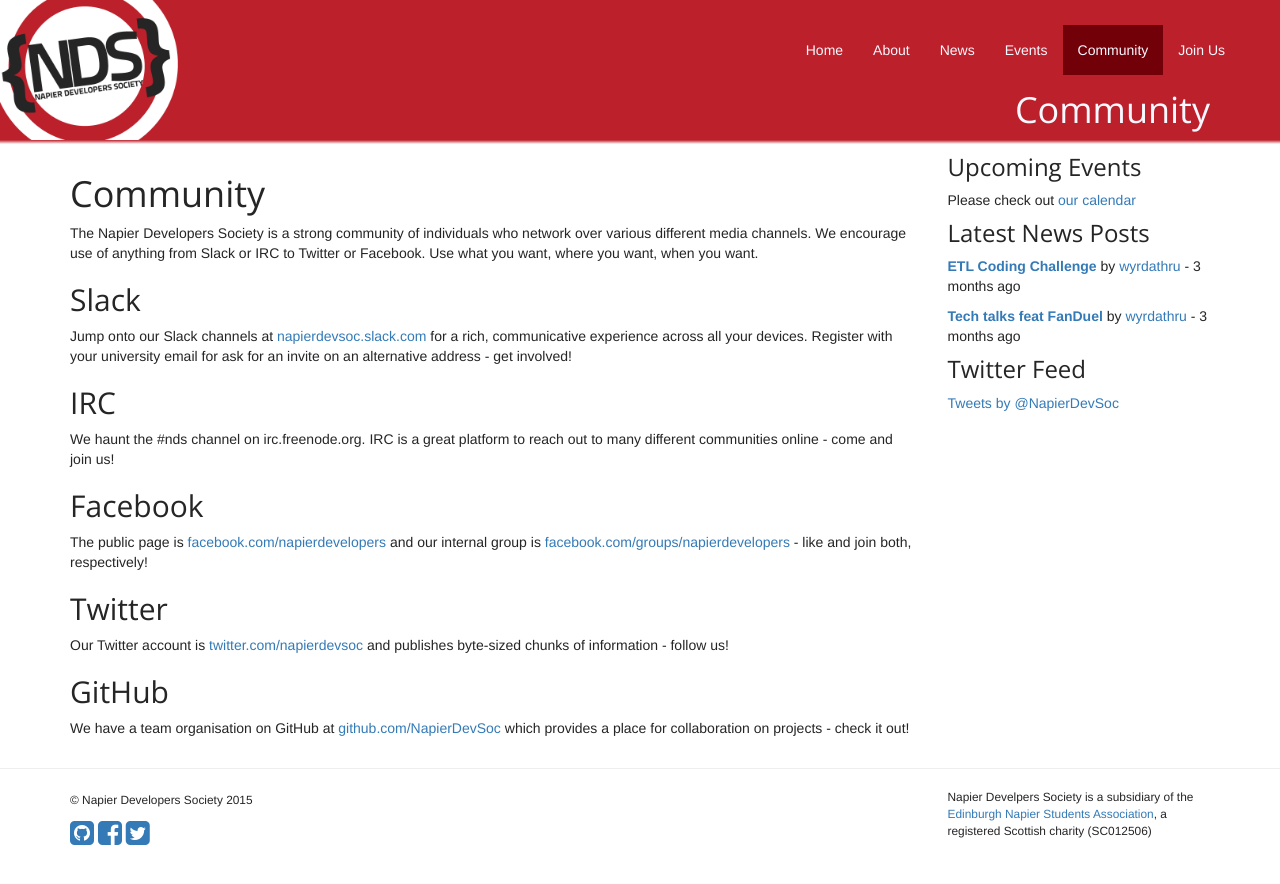
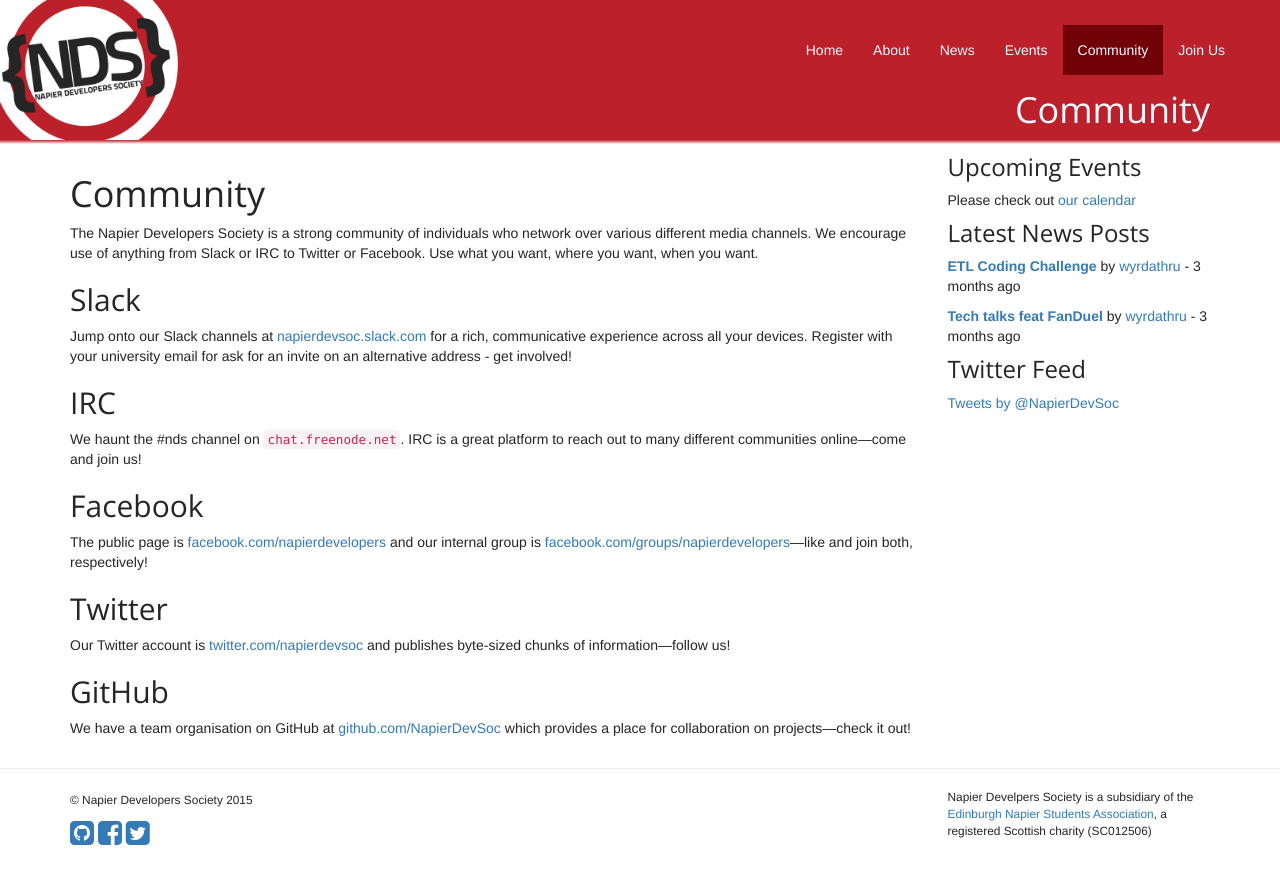
Before and after one commit to NapierDevSoc/NapierDevSoc.github.io, a Jekyll site: the page built from community/index.md, in a window 1280 px wide. Shown: the top 884 px of the page. Built offline with Jekyll 4.4.1, drawn with Linux system fonts in a browser that asks for light colours; nearby versions of some CDN libraries; Markdown is read by kramdown in place of the engine named in the settings; comment, search, counter and statistics services are not loaded.

Commit message:
community: formatting
also use (more) correct URL for freenode

```diff
--- a/community/index.md
+++ b/community/index.md
@@ -6,19 +6,34 @@ weight: 40
 ---
 
 # Community
-The Napier Developers Society is a strong community of individuals who network over various different media channels. We encourage use of anything from Slack or IRC to Twitter or Facebook. Use what you want, where you want, when you want.
+The Napier Developers Society is a strong community of individuals who network
+over various different media channels. We encourage use of anything from Slack
+or IRC to Twitter or Facebook. Use what you want, where you want, when you
+want.
 
 ## Slack
-Jump onto our Slack channels at <a href="https://napierdevsoc.slack.com">napierdevsoc.slack.com</a> for a rich, communicative experience across all your devices. Register with your university email for ask for an invite on an alternative address - get involved!
+Jump onto our Slack channels at
+[napierdevsoc.slack.com](https://napierdevsoc.slack.com) for a rich,
+communicative experience across all your devices. Register with your university
+email for ask for an invite on an alternative address - get involved!
 
 ## IRC
-We haunt the #nds channel on irc.freenode.org. IRC is a great platform to reach out to many different communities online - come and join us!
+We haunt the #nds channel on `chat.freenode.net`. IRC is a great platform to
+reach out to many different communities online—come and join us!
 
 ## Facebook
-The public page is <a href="https://facebook.com/napierdevelopers">facebook.com/napierdevelopers</a>  and our internal group is <a href="https://facebook.com/groups/napierdevelopers">facebook.com/groups/napierdevelopers</a> - like and join both, respectively!
+The public page is
+[facebook.com/napierdevelopers](https://facebook.com/napierdevelopers) and our
+internal group is
+[facebook.com/groups/napierdevelopers](https://facebook.com/napierdevelopers)—like
+and join both, respectively!
 
 ## Twitter
-Our Twitter account is <a href="https://twitter.com/napierdevsoc">twitter.com/napierdevsoc</a> and publishes byte-sized chunks of information - follow us!
+Our Twitter account is
+[twitter.com/napierdevsoc](https://twitter.com/napierdevsoc) and publishes
+byte-sized chunks of information—follow us!
 
 ## GitHub
-We have a team organisation on GitHub at <a href="https://github.com/NapierDevSoc">github.com/NapierDevSoc</a> which provides a place for collaboration on projects - check it out!
+We have a team organisation on GitHub at
+[github.com/NapierDevSoc](https://github.com/NapierDevSoc) which provides a
+place for collaboration on projects—check it out!
```
